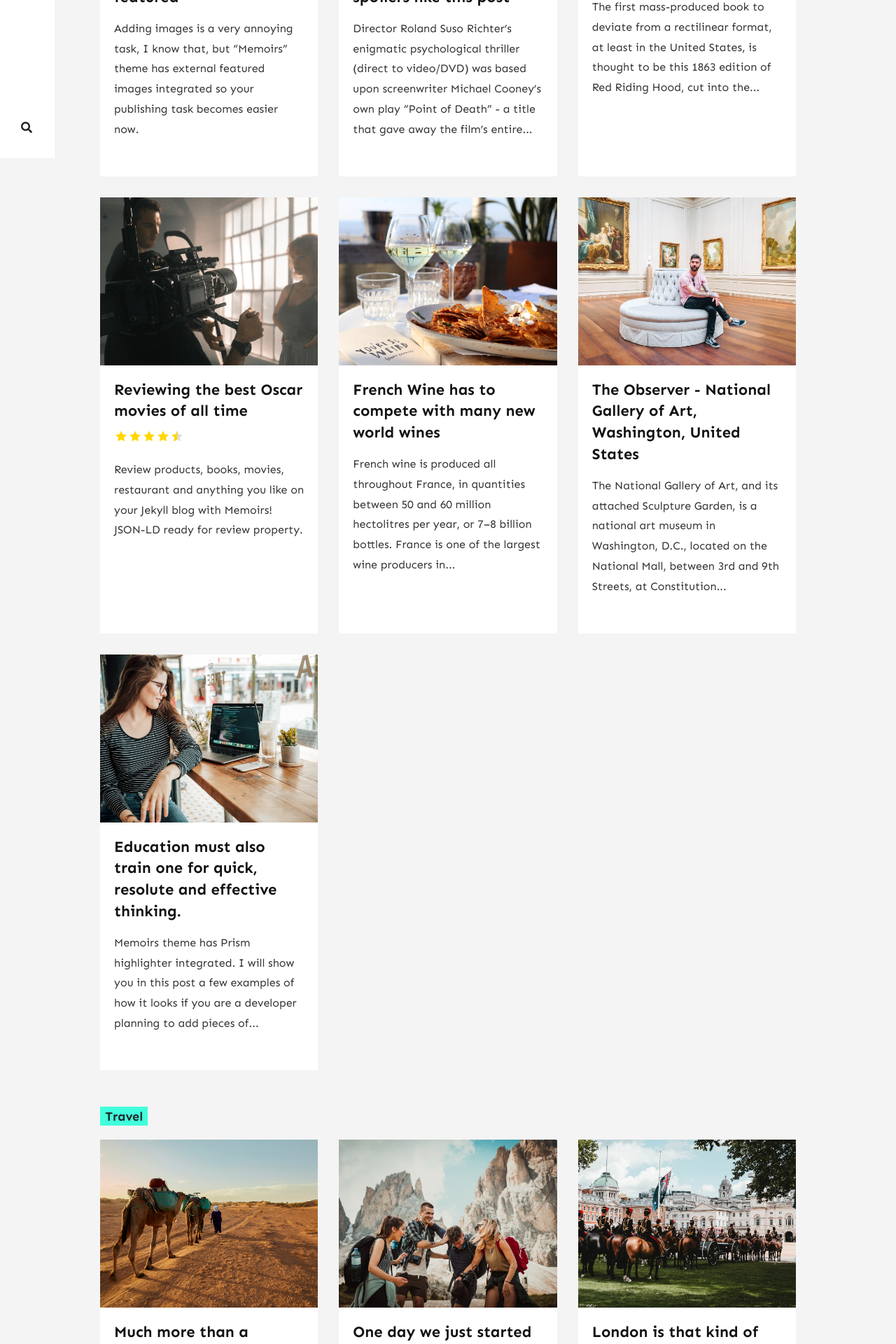
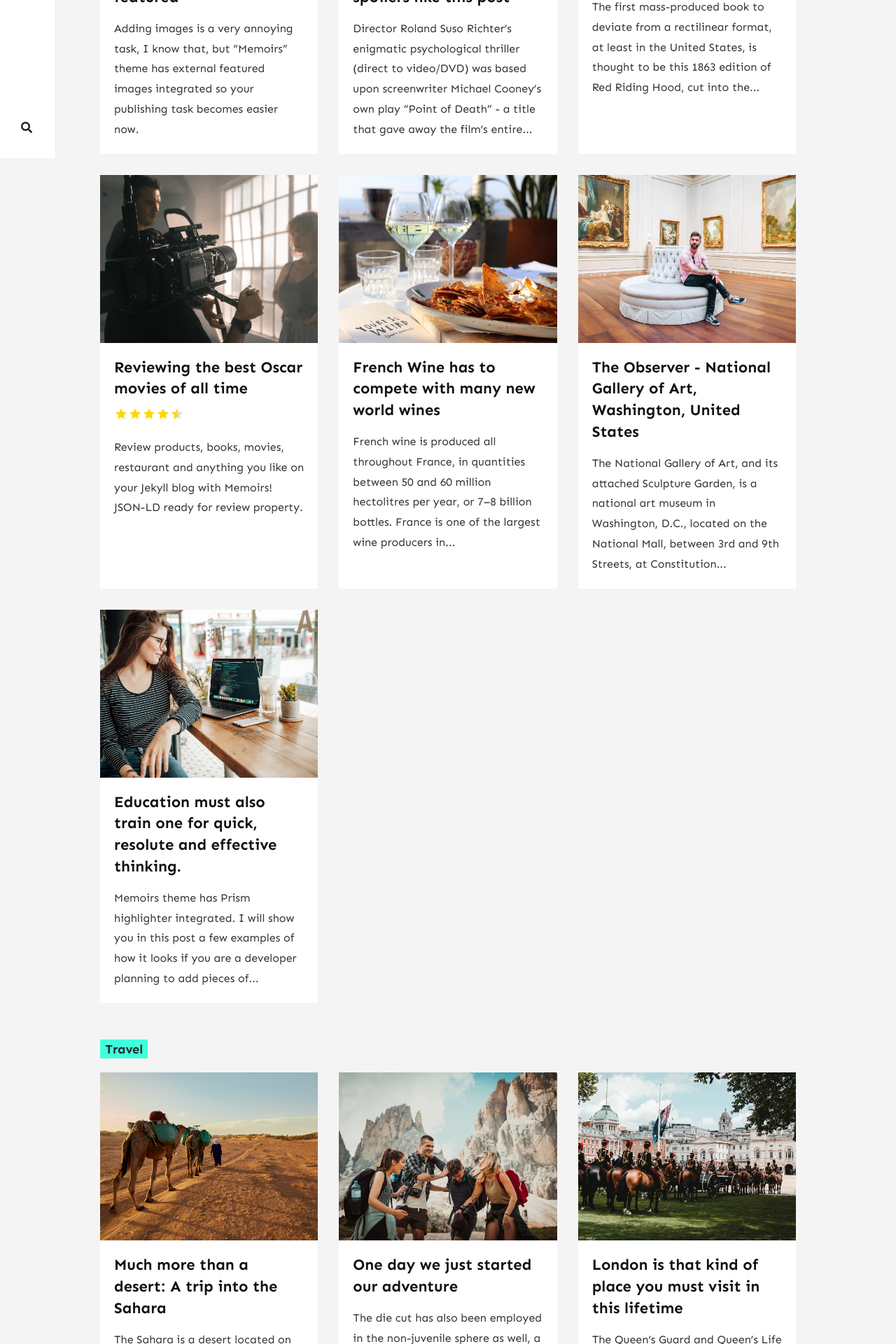
Before and after one commit to ziyoni/ziyoni.github.io, a Jekyll site: the page built from _pages/categories.md, in a window 1280 px wide. Shown: the part 674-2594 px from the top of the page at 70% size. Built offline with Jekyll 4.4.1, drawn with Linux system fonts in a browser that asks for light colours; nearby versions of some CDN libraries; comment, search, counter and statistics services are not loaded.

Commit message:
Update postbox.html

```diff
--- a/_includes/postbox.html
+++ b/_includes/postbox.html
@@ -27,12 +27,6 @@
             </h2>
             <h4 class="card-text">{{ post.excerpt | strip_html | truncatewords:30 }}</h4>
         </div>
-        <div class="card-footer bg-white">
-            <div class="wrapfooter">
-
-                <div class="clearfix"></div>
-            </div>
-        </div>
     </div>
 </div>
 <!-- end post -->
```
